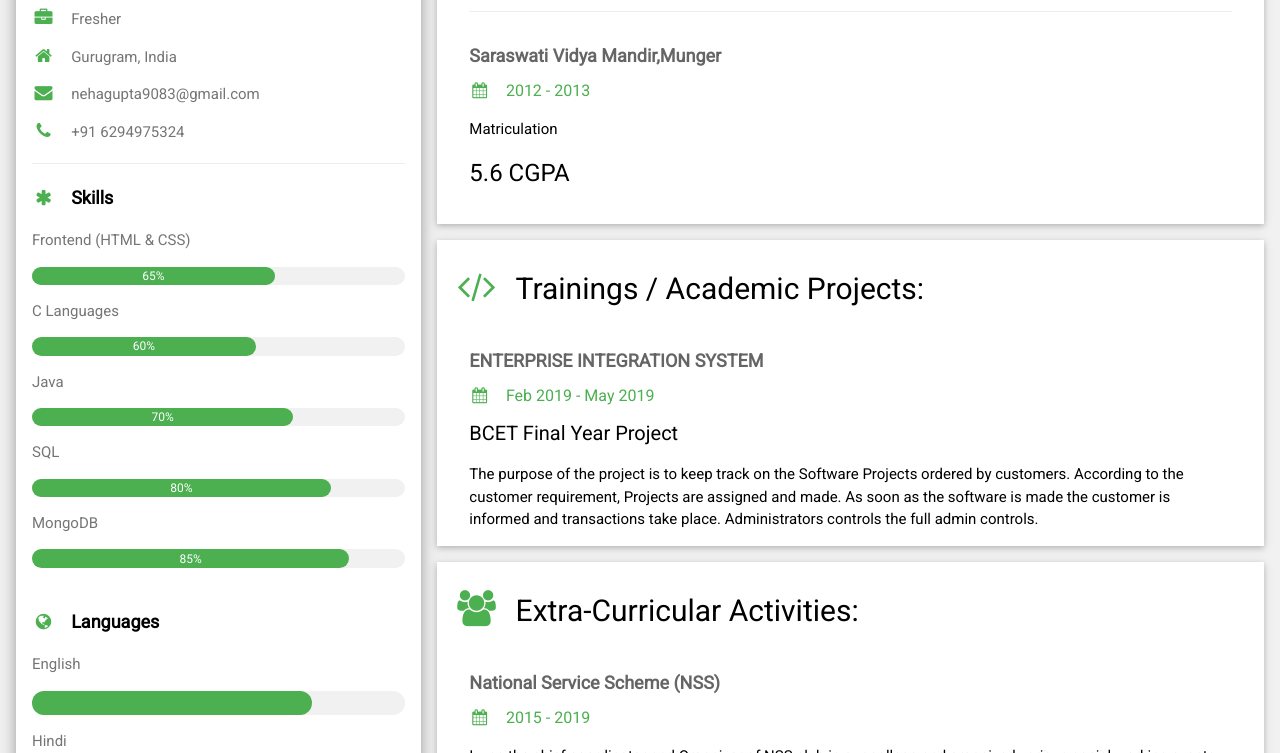
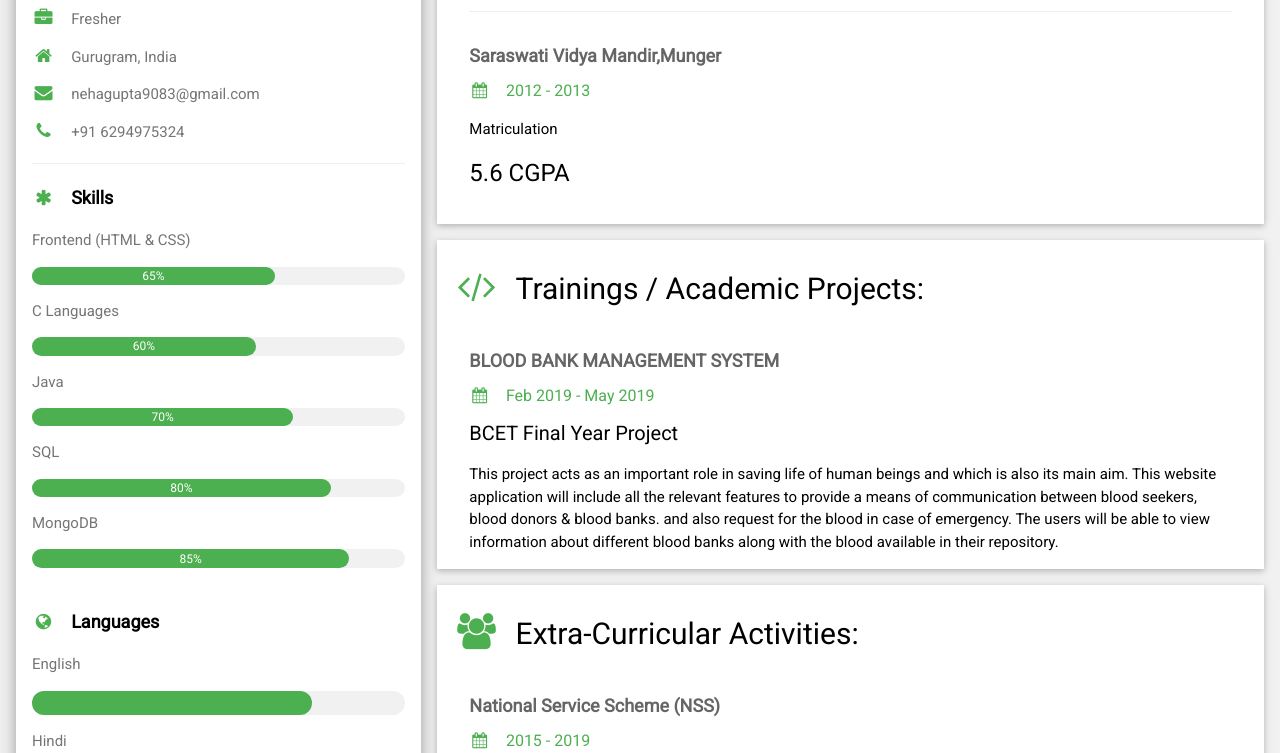
Before and after one commit to Nehagp08/my-cv, a plain HTML site: page index.html in a window 1280 px wide. Shown: the part 483-1236 px from the top of the page. Drawn offline with nearby package versions, Linux system fonts and the light colour scheme.

Commit message:
Update index.html
update the project.

```diff
--- a/index.html
+++ b/index.html
@@ -119,13 +119,12 @@ html,body,h1,h2,h3,h4,h5,h6 {font-family: "Roboto", sans-serif}
       <div class="w3-container w3-card w3-white w3-margin-bottom">
         <h2 class="w3-text-black w3-padding-16"><i class="fa fa-code fa-fw w3-margin-right w3-xxlarge w3-text-green"></i>Trainings / Academic Projects:</h2>
         <div class="w3-container">
-          <h5 class="w3-opacity"><b>ENTERPRISE INTEGRATION SYSTEM</b></h5>
+          <h5 class="w3-opacity"><b>BLOOD BANK MANAGEMENT SYSTEM</b></h5>
           <h6 class="w3-text-green"><i class="fa fa-calendar fa-fw w3-margin-right"></i>Feb 2019 - May 2019 </h6>
           <h4>BCET Final Year Project</h4>
-          <p>The purpose of the project is to keep track on the Software Projects ordered by
-            customers. According to the customer requirement, Projects are assigned and made.
-            As soon as the software is made the customer is informed and transactions take place.
-            Administrators controls the full admin controls. </p>
+          <p>This project acts as an important role in saving life of human beings and which is also its main aim. This website application will include
+            all the relevant features to provide a means of communication between blood seekers, blood donors & blood banks.
+             and also request for the blood in case of emergency. The users will be able to view information about different blood banks along with the blood available in their repository. </p>
         </div>
       </div>
 
```
